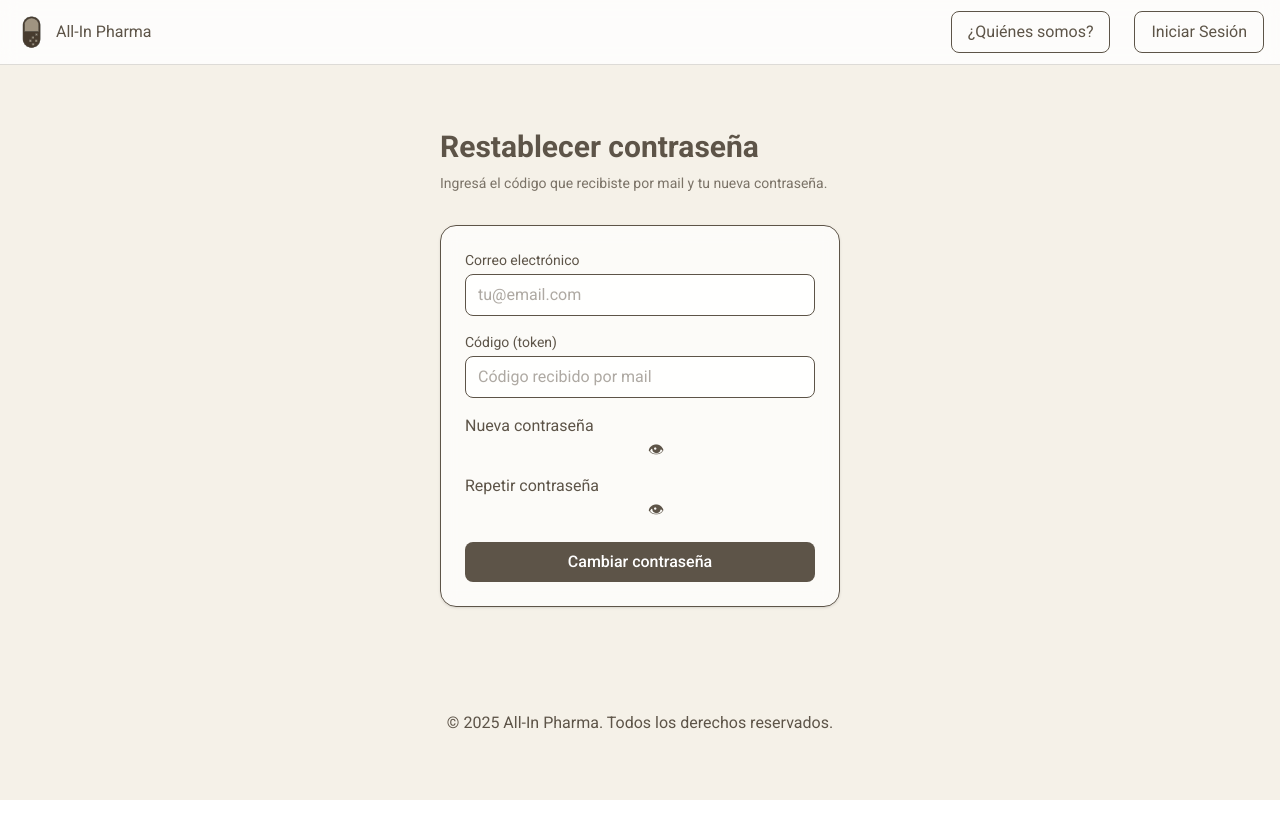
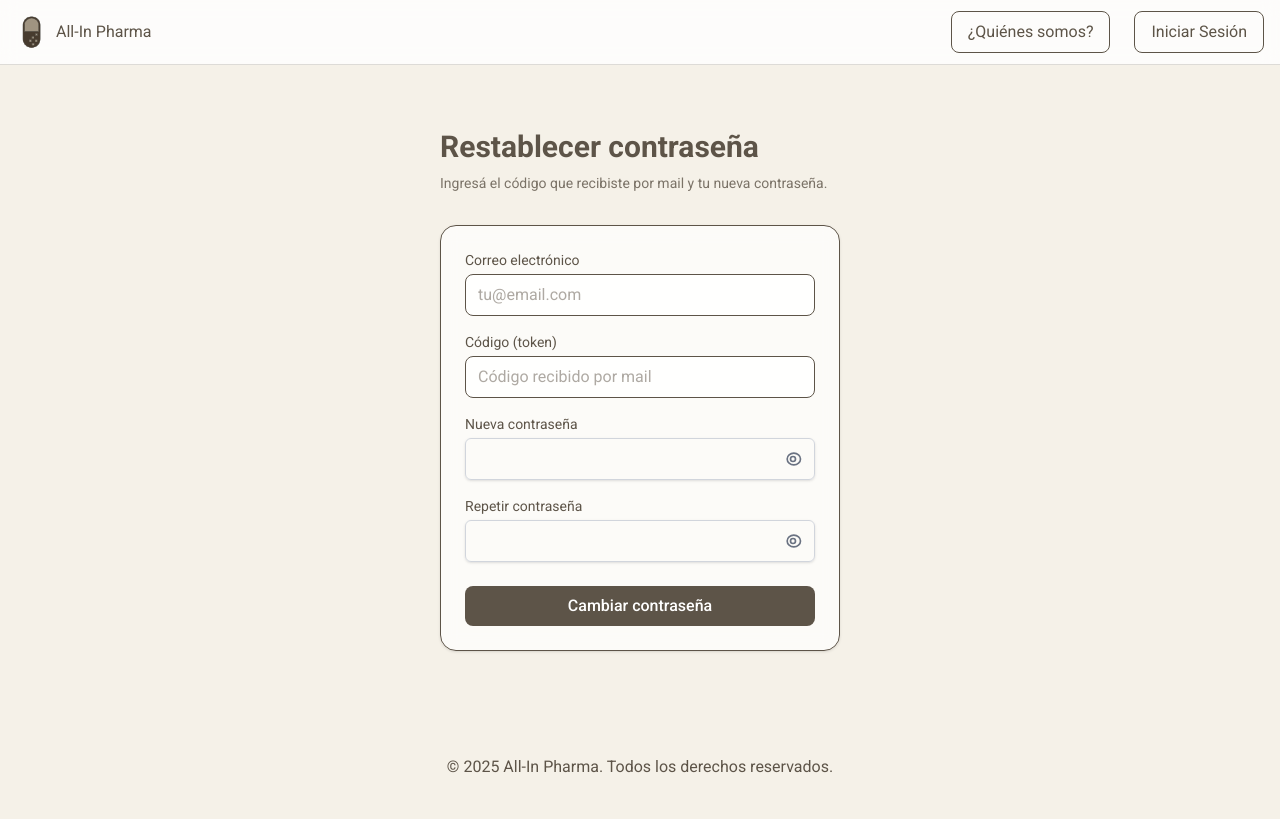
Before and after one commit to SofwareAllinPharma/ProyectoAll-InPharma, a React (Vite) app in the folder frontend/: page /auth/reset in a window 1280 px wide. Built offline with nearby package versions, Linux system fonts and the light colour scheme; no server answers.

Commit message:
fix: camios en campos de contraseña login y recuperar constraseña

```diff
--- a/frontend/src/components/PasswordField.tsx
+++ b/frontend/src/components/PasswordField.tsx
@@ -9,27 +9,40 @@ type Props = React.InputHTMLAttributes<HTMLInputElement> & {
 
 export default function PasswordField({ id, label, error, helperText, ...inputProps }: Props) {
   const [visible, setVisible] = useState(false);
-
   return (
-    <div className="mb-3">
-      <label htmlFor={id} className="form-label">{label}</label>
-      <div className="input-group">
+    <div className="mb-4">
+      <label htmlFor={id} className="block text-sm mb-1">{label}</label>
+      <div className="relative">
         <input
           id={id}
           type={visible ? "text" : "password"}
-          className={`form-control ${error ? "is-invalid" : ""}`}
+          className={`block w-full px-3 py-2 border rounded-md shadow-sm focus:outline-none focus:ring-2 focus:ring-blue-500 ${
+            error ? "border-red-500" : "border-gray-300"
+          }`}
           {...inputProps}
         />
         <button
           type="button"
-          className="btn btn-outline-secondary"
+          className="absolute inset-y-0 right-0 flex items-center px-3 text-gray-500 focus:outline-none"
           onClick={() => setVisible(v => !v)}
+          tabIndex={-1}
+          aria-label={visible ? "Ocultar contraseña" : "Mostrar contraseña"}
         >
-          {visible ? "🙈" : "👁"}
+          {visible ? (
+            // Eye closed SVG icon
+            <svg xmlns="http://www.w3.org/2000/svg" className="h-5 w-5" fill="none" viewBox="0 0 24 24" stroke="currentColor">
+              <path strokeLinecap="round" strokeLinejoin="round" strokeWidth={2} d="M3 3l18 18M9.88 9.88A3 3 0 0012 15a3 3 0 002.12-5.12M21 12c0 3.866-3.582 7-8 7a8.001 8.001 0 01-7.938-7.001C4.062 8.134 7.634 5 12 5c1.657 0 3.156.422 4.438 1.156M15 12a3 3 0 01-3 3" />
+            </svg>
+          ) : (
+            // Eye open SVG icon
+            <svg xmlns="http://www.w3.org/2000/svg" className="h-5 w-5" fill="none" viewBox="0 0 24 24" stroke="currentColor">
+              <path strokeLinecap="round" strokeLinejoin="round" strokeWidth={2} d="M15 12a3 3 0 11-6 0 3 3 0 016 0zm6 0c0 3.866-3.582 7-8 7s-8-3.134-8-7 3.582-7 8-7 8 3.134 8 7z" />
+            </svg>
+          )}
         </button>
-        {error && <div className="invalid-feedback">{error}</div>}
       </div>
-      {helperText && !error && <div className="form-text">{helperText}</div>}
+      {error && <p className="mt-1 text-xs text-red-600">{error}</p>}
+      {helperText && !error && <p className="mt-1 text-xs text-gray-500">{helperText}</p>}
     </div>
-  );
-}
+    );
+  }
--- a/frontend/src/features/auth/pages/Login.tsx
+++ b/frontend/src/features/auth/pages/Login.tsx
@@ -1,6 +1,7 @@
 import { Link, useNavigate } from "react-router-dom";
 import { useState } from "react";
 import { useAuth } from '../../../lib/auth';
+import PasswordField from "../../../components/PasswordField"; // ajustá la ruta si es distinta
 
 export default function Login() {
   const navigate = useNavigate();
@@ -14,7 +15,6 @@ export default function Login() {
       await login(mail, password);
       navigate('/perfiles', { replace: true });
     } catch {
-      // mostrar error simple
       alert('Credenciales inválidas');
     }
   };
@@ -44,16 +44,13 @@ export default function Login() {
             placeholder="tu@email.com"
           />
 
-          <label className="block text-sm mb-1" htmlFor="password">
-            Contraseña
-          </label>
-          <input
+          {/* Ahora usamos PasswordField para que tenga el mismo toggle 👁️ */}
+          <PasswordField
             id="password"
-            type="password"
+            label="Contraseña"
             required
             value={password}
             onChange={(e) => setPassword(e.target.value)}
-            className="w-full rounded-lg border border-[#5d5448] bg-white/80 px-3 py-2 mb-6 outline-none focus:ring-2 focus:ring-[#5d5448]/30"
             placeholder="••••••••"
           />
 
@@ -64,7 +61,6 @@ export default function Login() {
           >
             {loading ? "Ingresando..." : "Ingresar"}
           </button>
-
 
           <div className="mt-4 text-sm flex items-center justify-between">
             <Link to="/" className="underline">
--- a/frontend/src/lib/auth.tsx
+++ b/frontend/src/lib/auth.tsx
@@ -4,6 +4,7 @@ import { apiFetch } from './api';
 // --- Centralización de llamadas forgot/reset ---
 export type OkResponse = { ok: true };
 
+// eslint-disable-next-line react-refresh/only-export-components
 export const authApi = {
   forgotPassword: (mail: string) =>
     apiFetch<OkResponse>("/auth/forgot-password", {
@@ -46,7 +47,7 @@ export const AuthProvider: React.FC<{ children: React.ReactNode }> = ({ children
         setUser(null);
       });
     }
-    // eslint-disable-next-line react-hooks/exhaustive-deps
+
   }, []);
 
   async function fetchMe() {
@@ -76,7 +77,7 @@ export const AuthProvider: React.FC<{ children: React.ReactNode }> = ({ children
     setLoading(true);
     try {
       await api.post('/auth/logout');
-    } catch (e) {
+    } catch {
       // ignorar
     } finally {
       localStorage.removeItem('accessToken');
@@ -92,6 +93,7 @@ export const AuthProvider: React.FC<{ children: React.ReactNode }> = ({ children
   );
 };
 
+// eslint-disable-next-line react-refresh/only-export-components
 export function useAuth() {
   const ctx = useContext(AuthContext);
   if (!ctx) throw new Error('useAuth debe usarse dentro de AuthProvider');
```
